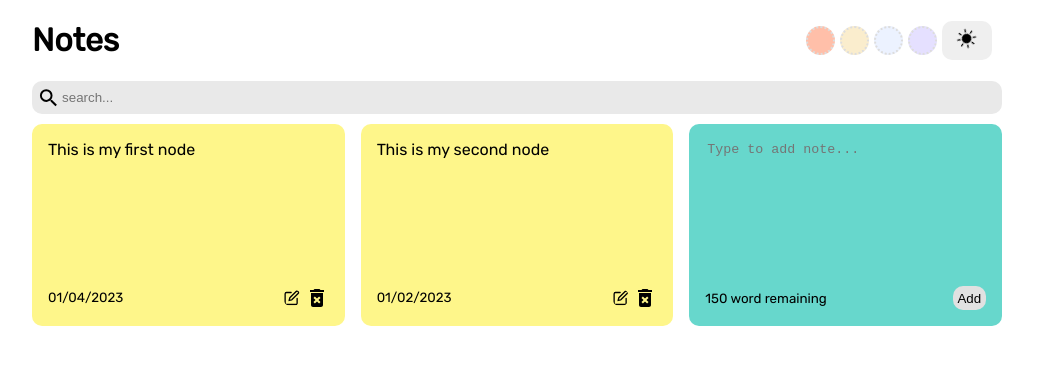
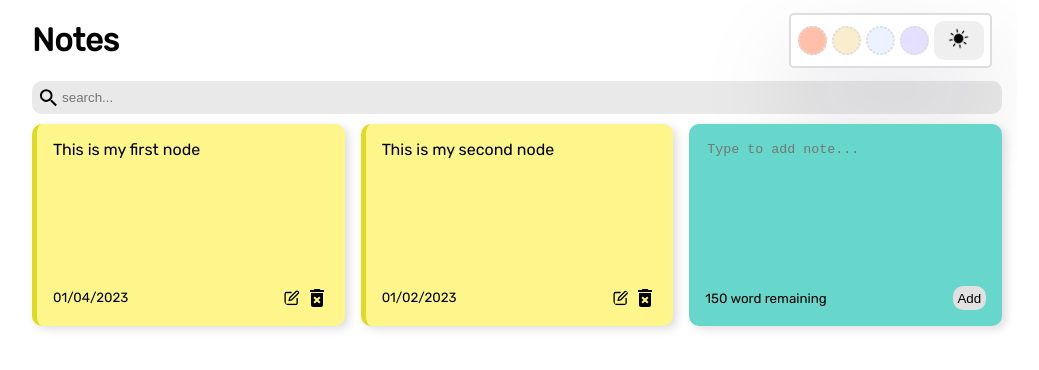
Before and after one commit to juber13/note-app, a React (Create React App) app: page / in a window 1280 px wide. Shown: the top 370 px of the page, without its empty margins (123-1162 px from the left). Built offline with nearby package versions, Linux system fonts and the light colour scheme.

Commit message:
make little code clean

```diff
--- a/src/AddNote.js
+++ b/src/AddNote.js
@@ -13,6 +13,8 @@ function AddNote({addNote , isUpdating , setInputValue , inputValue , handleUpda
             setInputValue('');
         }
     }
+
+
 
     return (
     <div className='note new'>
--- a/src/App.js
+++ b/src/App.js
@@ -20,6 +20,7 @@ function App() {
   const [inputValue , setInputValue] = useState('');
   const [index , setIndex] = useState(0)
   const [color , setColor] = useState('');
+  // const [text , setText] = useState({});
 
   const addNote = (text) => {
     setShowFlash(true)
@@ -31,7 +32,6 @@ function App() {
       date : date.toLocaleDateString(),
     }
 
-    console.log(notes);
 
     const newNotes = [...notes , newNote];
     setNotes(newNotes);
@@ -42,7 +42,6 @@ function App() {
   useEffect(() => {
     const saveNotes = JSON.parse(localStorage.getItem('notes'));
     if(saveNotes) setNotes(saveNotes);
-    // if(darkMode)  setColor("#000");
    },[])
 
    const addLoLocalStorage = (note) => {
@@ -58,9 +57,11 @@ function App() {
      setMessage("Note deleted!");
   }
 
+  useEffect(() => {
   setTimeout(() => {
     setShowFlash(false);
   }, 1000);
+  },[notes])
 
 
   const handleEdit = (id) => {
@@ -83,7 +84,7 @@ function App() {
   }
 
   return (
-    <div className={`${darkMode && 'dark-mode'}`} style={{backgroundColor : color}}>
+    <div style={{backgroundColor : color}}>
       <div className="container">
         <Header handleDarkMode={setDarkMode} setColor={setColor} darkMode={darkMode}/>
         <Search setSearchText={setSearchText}/>
--- a/src/Note.js
+++ b/src/Note.js
@@ -4,12 +4,13 @@ import { FiEdit } from 'react-icons/fi';
 
 
 
-function Note({text , id , date , handleDeleteNote , handleEdit}) {
+function Note({note , handleDeleteNote , handleEdit}) {
+
   const formatText = (str) => {
     return str.slice(0 ,1).toUpperCase() + str.slice(1)
   }
 
-
+  const {text , date , id} = note;
   return (
     <div className='note' key={id}>
         <div className='note-text'>
--- a/src/NoteList.js
+++ b/src/NoteList.js
@@ -6,7 +6,7 @@ function NoteList({notes , addNote , handleDeleteNote , handleEdit , isUpdating
   return (
     <div className='note-list'>
         {notes.map((note) => {
-            return <Note text={note.text} id={note.id} date={note.date} handleDeleteNote={handleDeleteNote} handleEdit={handleEdit}/>
+            return <Note note={note} handleDeleteNote={handleDeleteNote} handleEdit={handleEdit}/>
         })}
         <AddNote addNote={addNote} isUpdating={isUpdating} setInputValue={setInputValue} inputValue={inputValue} handleUpdate={handleUpdate}/>
     </div>
--- a/src/index.css
+++ b/src/index.css
@@ -41,6 +41,13 @@ html,body{
     min-height: 170px;
     border-radius: 10px;
     white-space: pre-wrap;
+    box-shadow: 4px 3px 10px #ddd;
+    border-left:5px solid #dedb25;
+    transition:all 0.4s ease;
+}
+
+.note:hover{
+    box-shadow: none;
 }
 
 .note-footer{
@@ -51,6 +58,7 @@ html,body{
 
 .note.new{
     background-color:#67d7cc;
+    border: none;
 
 }
 
@@ -152,6 +160,11 @@ textarea:focus{
     display: flex;
     align-items: center;
     gap: 5px;
+    background: #fff;
+    border: 2px solid #ddd;
+    padding: 0.4rem;
+    border-radius: 0.3rem;
+    box-shadow: rgba(17, 12, 46, 0.15) 0px 48px 100px 0px;
 }
 
 .theme{
```
